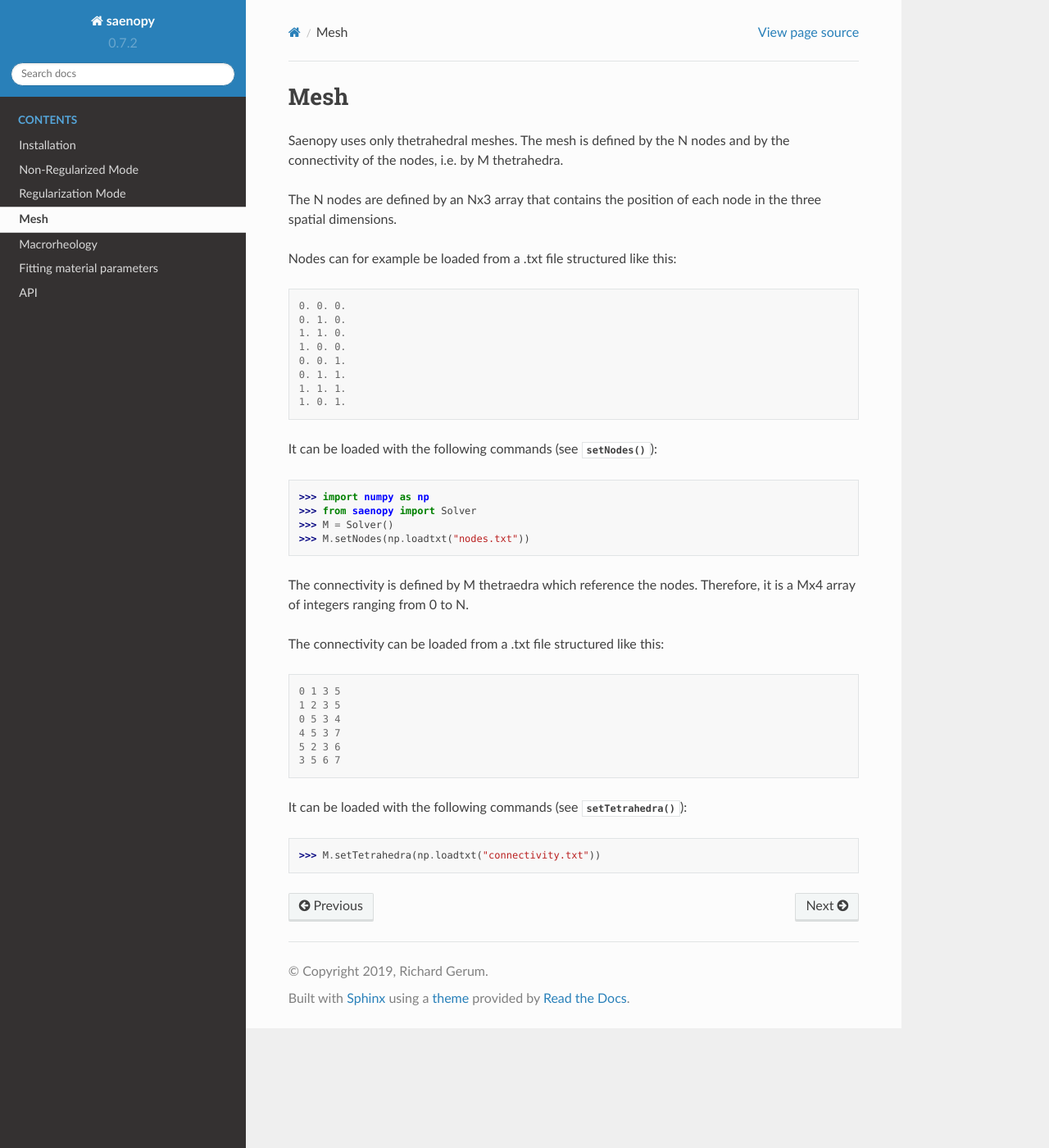
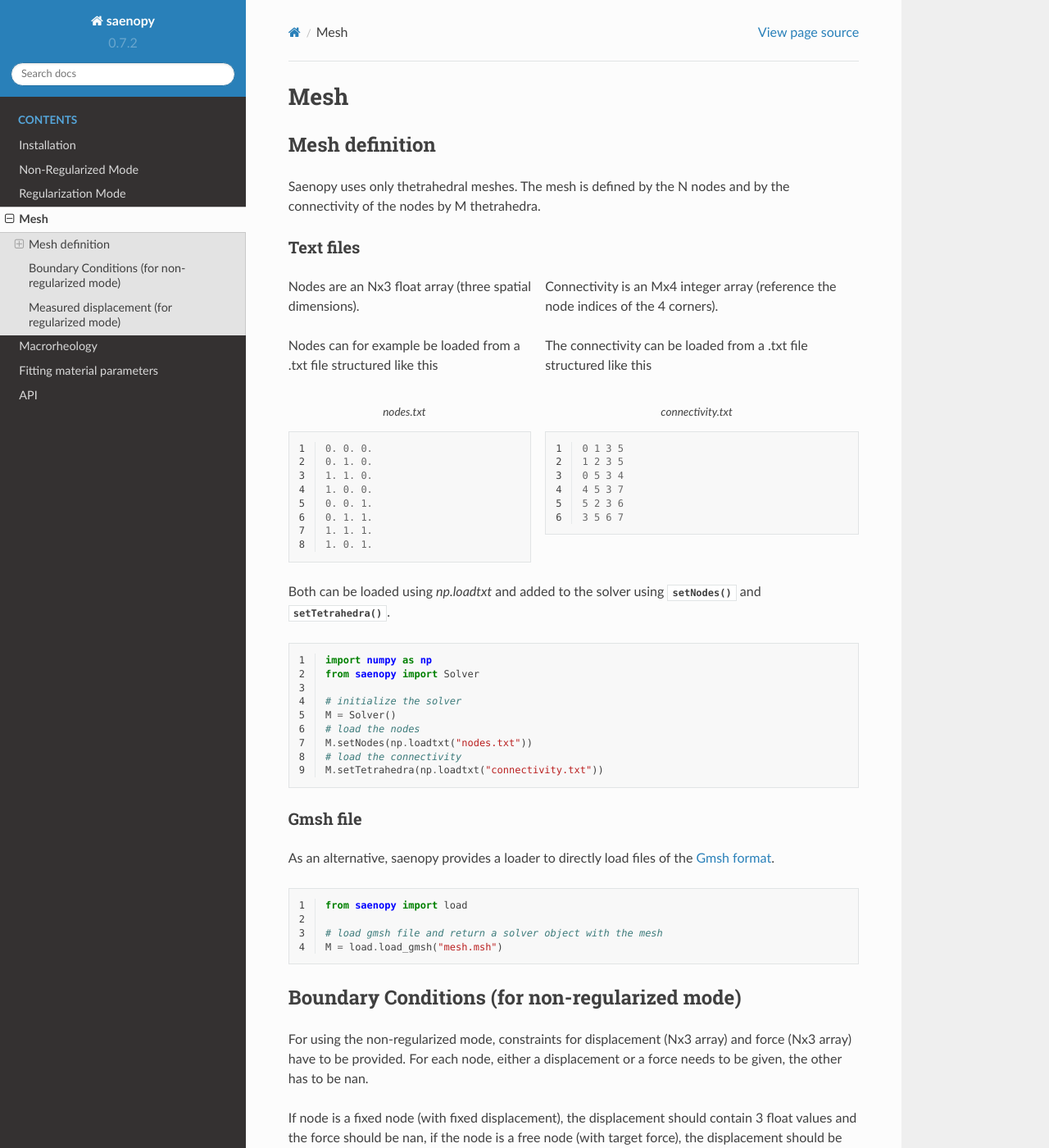
Before and after one commit to rgerum/saenopy, a Sphinx documentation site: the page built from docs/mesh.rst, in a window 1280 px wide and 1400 px high. Shown: the whole window at 82% size. Built offline with Sphinx 7.4.7 and the Read the Docs theme 2.0.0, drawn with Linux system fonts in a browser that asks for light colours; some of the changed text lies outside the part shown.

Commit message:
docs: extended mesh loading description

```diff
--- /dev/null
+++ b/docs/_static/css/custom.css
@@ -0,0 +1,10 @@
+div.leftside {
+  width: 43%;
+  padding: 0px 3px 0px 0px;
+  float: left;
+}
+
+div.rightside {
+  margin-left: 45%;
+  /* float: right; */
+}
--- a/docs/conf.py
+++ b/docs/conf.py
@@ -51,6 +51,15 @@ while True:
 # add these directories to sys.path here. If the directory is relative to the
 # documentation root, use os.path.abspath to make it absolute, like shown here.
 sys.path.insert(0, os.path.abspath(os.path.join("saeno")))
+
+# These folders are copied to the documentation's HTML output
+html_static_path = ['_static']
+
+# These paths are either relative to html_static_path
+# or fully qualified paths (eg. https://...)
+html_css_files = [
+    'css/custom.css',
+]
 
 # -- General configuration ------------------------------------------------
 
--- /dev/null
+++ b/docs/connectivity.txt
@@ -0,0 +1,6 @@
+0 1 3 5
+1 2 3 5
+0 5 3 4
+4 5 3 7
+5 2 3 6
+3 5 6 7
--- /dev/null
+++ b/docs/constraint_displacement.txt
@@ -0,0 +1,8 @@
+0. 0. 0.
+0. 0. 0.
+nan nan nan
+nan nan nan
+0. 0. 0.
+0. 0. 0.
+nan nan nan
+nan nan nan
--- /dev/null
+++ b/docs/constraint_force.txt
@@ -0,0 +1,8 @@
+nan nan nan
+nan nan nan
+-2.5 0. 0.
+-2.5 0. 0.
+nan nan nan
+nan nan nan
+-2.5 0. 0.
+-2.5 0. 0.
--- a/docs/mesh.rst
+++ b/docs/mesh.rst
@@ -1,41 +1,124 @@
 Mesh
 ====
 
-Saenopy uses only thetrahedral meshes. The mesh is defined by the N nodes and by the connectivity of the nodes, i.e.
-by M thetrahedra.
+Mesh definition
+---------------
 
-The N nodes are defined by an Nx3 array that contains the position of each node in the three spatial dimensions.
+Saenopy uses only thetrahedral meshes. The mesh is defined by the N nodes
+and by the connectivity of the nodes by M thetrahedra.
 
-Nodes can for example be loaded from a .txt file structured like this::
+Text files
+~~~~~~~~~~
 
-    0. 0. 0.
-    0. 1. 0.
-    1. 1. 0.
-    1. 0. 0.
-    0. 0. 1.
-    0. 1. 1.
-    1. 1. 1.
-    1. 0. 1.
+.. container:: twocol
 
-It can be loaded with the following commands (see :py:meth:`~.Solver.setNodes`):
+    .. container:: leftside
 
->>> import numpy as np
->>> from saenopy import Solver
->>> M = Solver()
->>> M.setNodes(np.loadtxt("nodes.txt"))
+        Nodes are an Nx3 float array (three spatial dimensions).
 
-The connectivity is defined by M thetraedra which reference the nodes.
-Therefore, it is a Mx4 array of integers ranging from 0 to N.
+        Nodes can for example be loaded from a .txt file structured like this
 
-The connectivity can be loaded from a .txt file structured like this::
+        .. literalinclude:: nodes.txt
+           :caption:
+           :linenos:
 
-    0 1 3 5
-    1 2 3 5
-    0 5 3 4
-    4 5 3 7
-    5 2 3 6
-    3 5 6 7
+    .. container:: rightside
 
-It can be loaded with the following commands (see :py:meth:`~.Solver.setTetrahedra`):
+        Connectivity is an Mx4 integer array (reference the node indices of the 4 corners).
 
->>> M.setTetrahedra(np.loadtxt("connectivity.txt"))
+        The connectivity can be loaded from a .txt file structured like this
+
+        .. literalinclude:: connectivity.txt
+           :caption:
+           :linenos:
+
+.. raw:: html
+
+    <div style="clear: both;"></div>
+
+Both can be loaded using `np.loadtxt` and added to the solver using :py:meth:`~.Solver.setNodes` and
+:py:meth:`~.Solver.setTetrahedra`.
+
+.. code-block:: python
+    :linenos:
+
+    import numpy as np
+    from saenopy import Solver
+
+    # initialize the solver
+    M = Solver()
+    # load the nodes
+    M.setNodes(np.loadtxt("nodes.txt"))
+    # load the connectivity
+    M.setTetrahedra(np.loadtxt("connectivity.txt"))
+
+Gmsh file
+~~~~~~~~~
+As an alternative, saenopy provides a loader to directly load files of the `Gmsh format <http://gmsh.info/>`_.
+
+.. code-block:: python
+    :linenos:
+
+    from saenopy import load
+
+    # load gmsh file and return a solver object with the mesh
+    M = load.load_gmsh("mesh.msh")
+
+
+Boundary Conditions (for non-regularized mode)
+----------------------------------------------
+
+For using the non-regularized mode, constraints for displacement (Nx3 array) and force (Nx3 array) have to be provided.
+For each node, either a displacement or a force needs to be given, the other has to be nan.
+
+
+If node is a fixed node (with fixed displacement),
+the displacement should contain 3 float values and the force should be nan, if the node is a free node
+(with target force), the displacement should be nan and the force should contain 3 float values.
+
+
+.. container:: twocol
+
+    .. container:: leftside
+
+        .. literalinclude:: constraint_displacement.txt
+           :caption:
+           :linenos:
+
+    .. container:: rightside
+
+        .. literalinclude:: constraint_force.txt
+           :caption:
+           :linenos:
+
+.. raw:: html
+
+    <div style="clear: both;"></div>
+
+
+Both can be loaded using `np.loadtxt` and added to the solver using :py:meth:`~.Solver.setBoundaryCondition`.
+
+.. code-block:: python
+    :linenos:
+
+    node_displacement = np.loadtxt("constraint_displacement.txt")
+    node_force = np.loadtxt("constraint_force.txt")
+    M.setBoundaryCondition(node_displacement, node_force)
+
+Measured displacement (for regularized mode)
+--------------------------------------------
+
+For using the regularized mode, the measured (or target) displacement (Nx3 array) has to be provided for
+all nodes.
+
+.. literalinclude:: measured_displacement.txt
+   :caption:
+   :linenos:
+
+It can be loaded using `np.loadtxt` and added to the solver using :py:meth:`~.Solver.setTargetDisplacements`.
+
+.. code-block:: python
+    :linenos:
+
+    node_displacement = np.loadtxt("measured_displacement.txt")
+    M.setTargetDisplacements(node_displacement)
--- /dev/null
+++ b/docs/nodes.txt
@@ -0,0 +1,8 @@
+0. 0. 0.
+0. 1. 0.
+1. 1. 0.
+1. 0. 0.
+0. 0. 1.
+0. 1. 1.
+1. 1. 1.
+1. 0. 1.
```
Also changed, not shown: docs/measured_displacement.txt (added, +8 -0 lines).
